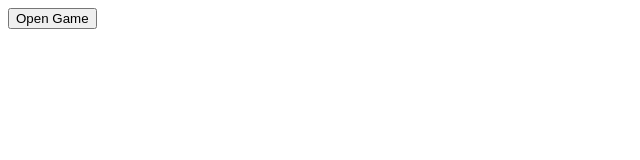
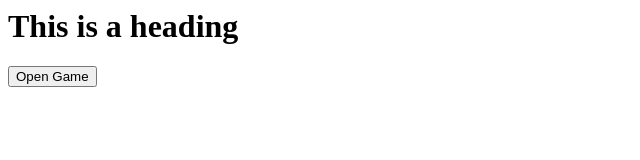
Before and after one commit to QuinnOSS/SLS, a plain HTML site: page index.html in a window 1280 px wide. Shown: the whole page, without its empty margins (0-640 px from the left). Drawn offline with Linux system fonts and the light colour scheme.

Commit message:
Update index.html

```diff
--- a/index.html
+++ b/index.html
@@ -1,8 +1,10 @@
 <html>
 <head>
+  <title>SLS</title>
 </head>
 <body>
-<button onclick="openGame()">Open Game</button>
+  <h1>This is a heading</h1>
+  <button onclick="openGame()">Open Game</button>
 <script>
 function openGame() {
 var win = window.open()
```
